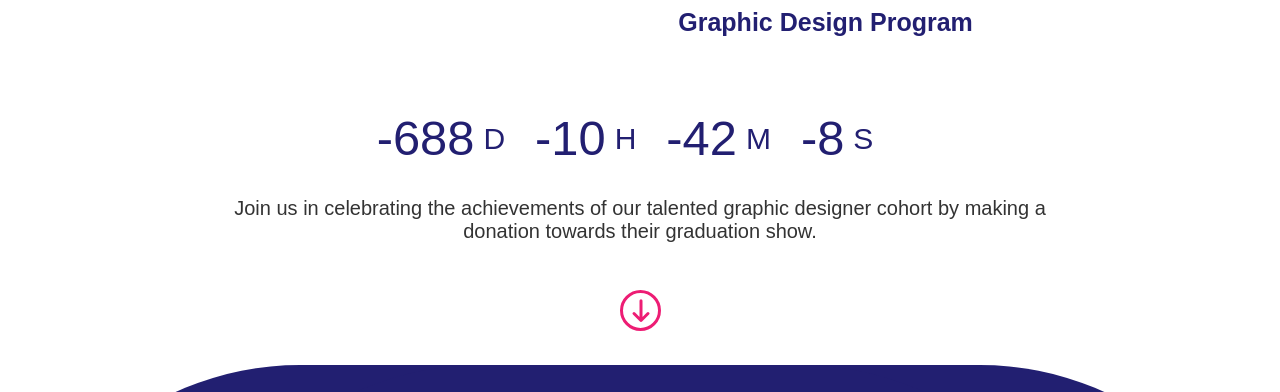
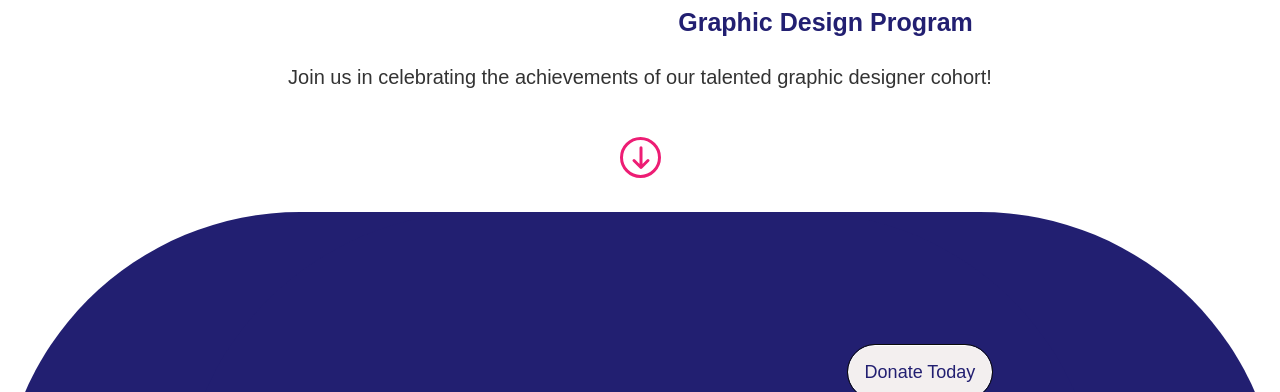
Before and after one commit to algonquindesign-grads/2023-coming-soon, a plain HTML site: page index.html in a window 1280 px wide. Shown: the part 408-800 px from the top of the page. Drawn offline with nearby package versions, Linux system fonts and the light colour scheme; a script that the page names is missing.

Commit message:
remove all time-sensitive content
We're posting this page as a placeholder while we fix the full grad web site for this cohort.

```diff
--- a/index.html
+++ b/index.html
@@ -2,9 +2,9 @@
 <html data-wf-page="63da8fedf2669db51a80740e" data-wf-site="63da8f6638158c4c87b7c756">
 <head>
   <meta charset="utf-8">
-  <title>Coming Soon</title>
-  <meta content="Coming Soon" property="og:title">
-  <meta content="Coming Soon" property="twitter:title">
+  <title>2023 Resolve Grad Show | Home</title>
+  <meta content="2023 Resolve Grad Show | Home" property="og:title">
+  <meta content="2023 Resolve Grad Show | Home" property="twitter:title">
   <meta content="width=device-width, initial-scale=1" name="viewport">
   <link href="css/normalize.css" rel="stylesheet" type="text/css">
   <link href="css/components.css" rel="stylesheet" type="text/css">
@@ -24,19 +24,8 @@
         <h4 class="heading-7">Gradshow 2023</h4><img src="images/RESOLVE-colour.png" loading="lazy" sizes="(max-width: 479px) 0px, 100vw" srcset="images/RESOLVE-colour-p-500.png 500w, images/RESOLVE-colour-p-800.png 800w, images/RESOLVE-colour-p-1600.png 1600w, images/RESOLVE-colour.png 1600w" alt="Resolve logo" class="image-5">
         <h5 class="heading-8">Graphic Design Program</h5>
       </div>
-      <div class="div-countdown-cs">
-        <div class="div-numbers-countdown">
-          <h2 id="days" class="time-day">50 <span class="span-id-small"></span></h2>
-          <p class="tag-time">D</p>
-          <h2 id="hours" class="time-hours">40 <span class="span-id-small"></span></h2>
-          <p class="tag-time">H</p>
-          <h2 id="minutes" class="time-minute">32 <span class="span-id-small"></span></h2>
-          <p class="tag-time">M</p>
-          <h2 id="seconds" class="time-sec">50 <span class="span-id-small"></span></h2>
-          <p class="tag-time right">S</p>
-        </div>
         <div class="div-para-cs">
-          <p class="centered-p">Join us in celebrating the achievements of our talented graphic designer cohort by making a donation towards their graduation show.</p>
+          <p class="centered-p">Join us in celebrating the achievements of our talented graphic designer cohort!</p>
         </div>
         <a href="#section-2-cs" class="link-block w-inline-block"><img src="images/arrow-dropdown.svg" loading="lazy" alt="Arrow to move downwards on the page." class="image-6"></a>
       </div>
@@ -53,7 +42,7 @@
         </div>
       </div>
       <div class="div-section2-cs center">
-        <a href="https://www.gofundme.com/f/the-graphic-design-class-of-2023-needs-your-help?qid=99ea6aa532cdc8f0e23a495aaedf13e3" class="button-2 dark-bg w-button"> Donate Today</a>
+        <a href="#" class="button-2 dark-bg w-button"> Donate Today</a>
         <p class="paragraph-2">Your support makes this event possible. Donate to the GoFundMe today!<br><br>Thank you!</p>
       </div>
     </div>
```
